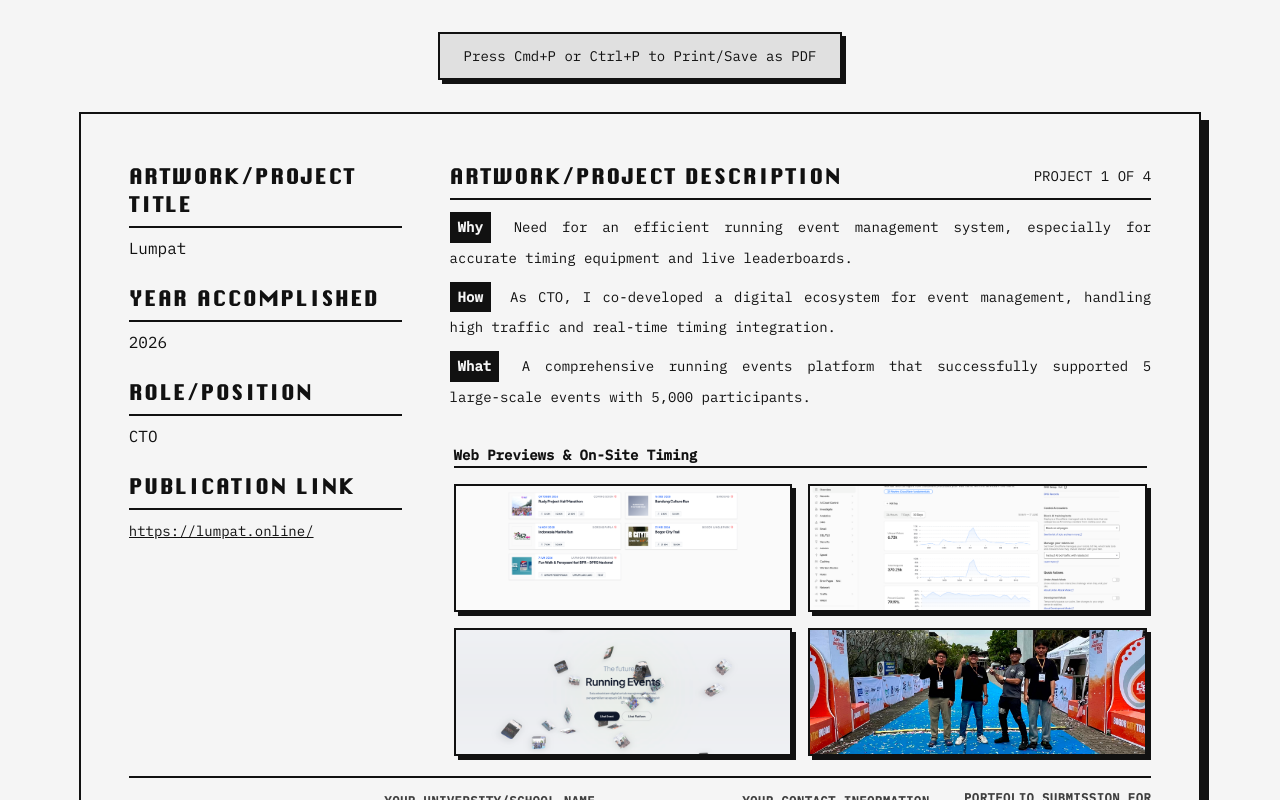
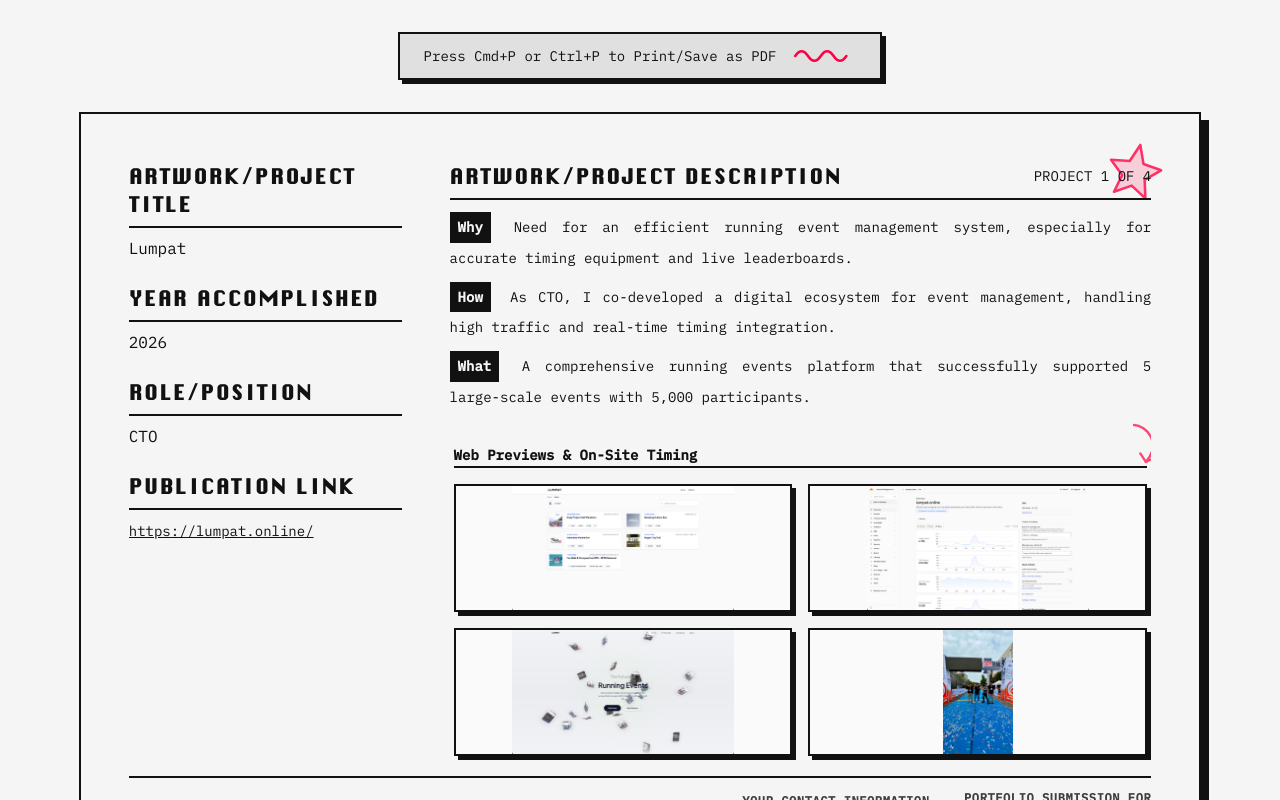
Before and after one commit to aryakamwys/portofolio-arya, a Next.js app: page /academy in a window 1280 px wide. Built offline with nearby package versions, Linux system fonts and the light colour scheme.

Commit message:
style: Fix image cropping, remove footer placeholder, and add cute hand-drawn SVG doodles

```diff
--- a/src/app/academy/page.tsx
+++ b/src/app/academy/page.tsx
@@ -5,6 +5,49 @@
   title: "Academy Portfolio - Muhammad Arya Kamal",
   description: "Portfolio submission for Apple Developer Academy",
 };
+
+// --- Custom Hand-drawn SVGs ---
+const HandDrawnStar = ({ className }: { className?: string }) => (
+  <svg className={className} viewBox="0 0 100 100" fill="none" stroke="currentColor" strokeWidth="4" strokeLinecap="round" strokeLinejoin="round">
+    <path d="M50,10 L61,38 L90,42 L68,62 L75,90 L50,75 L25,90 L32,62 L10,42 L39,38 Z" fill="currentColor" fillOpacity="0.2" />
+  </svg>
+);
+
+const Sparkle = ({ className }: { className?: string }) => (
+  <svg className={className} viewBox="0 0 100 100" fill="none" stroke="currentColor" strokeWidth="6" strokeLinecap="round" strokeLinejoin="round">
+    <path d="M50,15 Q55,45 85,50 Q55,55 50,85 Q45,55 15,50 Q45,45 50,15 Z" fill="currentColor" fillOpacity="0.3" />
+  </svg>
+);
+
+const SwirlyArrow = ({ className }: { className?: string }) => (
+  <svg className={className} viewBox="0 0 100 100" fill="none" stroke="currentColor" strokeWidth="5" strokeLinecap="round" strokeLinejoin="round">
+    <path d="M15,85 C10,40 50,20 85,45" />
+    <path d="M65,35 L85,45 L75,65" />
+  </svg>
+);
+
+const SwirlyArrowDown = ({ className }: { className?: string }) => (
+  <svg className={className} viewBox="0 0 100 100" fill="none" stroke="currentColor" strokeWidth="5" strokeLinecap="round" strokeLinejoin="round">
+    <path d="M15,15 C40,10 80,40 55,85" />
+    <path d="M75,70 L55,85 L40,70" />
+  </svg>
+);
+
+const SmileyFace = ({ className }: { className?: string }) => (
+  <svg className={className} viewBox="0 0 100 100" fill="none" stroke="currentColor" strokeWidth="5" strokeLinecap="round">
+    <circle cx="50" cy="50" r="40" fill="currentColor" fillOpacity="0.1" />
+    <path d="M35 40 Q35 42 35 40" strokeWidth="8" />
+    <path d="M65 40 Q65 42 65 40" strokeWidth="8" />
+    <path d="M30 60 Q50 80 70 60" />
+  </svg>
+);
+
+const Squiggle = ({ className }: { className?: string }) => (
+  <svg className={className} viewBox="0 0 100 20" fill="none" stroke="currentColor" strokeWidth="4" strokeLinecap="round" strokeLinejoin="round">
+    <path d="M5,10 Q15,-5 25,10 T45,10 T65,10 T85,10" />
+  </svg>
+);
+// ------------------------------
 
 export default function AcademyPortfolio() {
   const targetProjects = ["Lumpat", "Hawa", "Prenava", "Competition Maker"];
@@ -14,50 +57,55 @@
     switch (projectName) {
       case "Lumpat":
         return (
-          <div className="flex flex-col gap-2 h-full w-full">
+          <div className="flex flex-col gap-2 h-full w-full relative">
+            <SwirlyArrowDown className="absolute -top-6 -right-6 w-12 h-12 text-[var(--color-accent)] opacity-70 rotate-12" />
             <p className="font-mono text-[14px] font-bold border-b-2 border-[var(--color-navy)] mb-2">Web Previews & On-Site Timing</p>
             <div className="grid grid-cols-2 grid-rows-2 gap-4 flex-1 min-h-0">
-              <img src="/academy-assets/lumpat/Screenshot%202026-06-17%20at%2017.13.14.png" alt="Lumpat Web Preview 1" className="object-cover w-full h-full border-2 border-[var(--color-navy)] shadow-[4px_4px_0_0_var(--color-navy)]" />
-              <img src="/academy-assets/lumpat/Screenshot%202026-06-17%20at%2017.14.49.png" alt="Lumpat Web Preview 2" className="object-cover w-full h-full border-2 border-[var(--color-navy)] shadow-[4px_4px_0_0_var(--color-navy)]" />
-              <img src="/academy-assets/lumpat/Screenshot%202026-06-17%20at%2017.14.03%201.png" alt="Lumpat Web Preview 3" className="object-cover w-full h-full border-2 border-[var(--color-navy)] shadow-[4px_4px_0_0_var(--color-navy)]" />
-              <img src="/academy-assets/lumpat/WhatsApp%20Image%202026-06-12%20at%2021.44.23.jpeg" alt="Lumpat Timing Setup" className="object-cover w-full h-full border-2 border-[var(--color-navy)] shadow-[4px_4px_0_0_var(--color-navy)]" />
+              <img src="/academy-assets/lumpat/Screenshot%202026-06-17%20at%2017.13.14.png" alt="Lumpat Web Preview 1" className="object-contain bg-white/50 w-full h-full border-2 border-[var(--color-navy)] shadow-[4px_4px_0_0_var(--color-navy)]" />
+              <img src="/academy-assets/lumpat/Screenshot%202026-06-17%20at%2017.14.49.png" alt="Lumpat Web Preview 2" className="object-contain bg-white/50 w-full h-full border-2 border-[var(--color-navy)] shadow-[4px_4px_0_0_var(--color-navy)]" />
+              <img src="/academy-assets/lumpat/Screenshot%202026-06-17%20at%2017.14.03%201.png" alt="Lumpat Web Preview 3" className="object-contain bg-white/50 w-full h-full border-2 border-[var(--color-navy)] shadow-[4px_4px_0_0_var(--color-navy)]" />
+              <img src="/academy-assets/lumpat/WhatsApp%20Image%202026-06-12%20at%2021.44.23.jpeg" alt="Lumpat Timing Setup" className="object-contain bg-white/50 w-full h-full border-2 border-[var(--color-navy)] shadow-[4px_4px_0_0_var(--color-navy)]" />
             </div>
           </div>
         );
       case "Hawa":
         return (
-          <div className="flex flex-col gap-2 h-full w-full">
+          <div className="flex flex-col gap-2 h-full w-full relative">
             <p className="font-mono text-[14px] font-bold border-b-2 border-[var(--color-navy)] mb-2">Dashboard & Singapore Showcase</p>
             <div className="grid grid-cols-2 gap-4 flex-1 min-h-0">
-              <img src="/academy-assets/hawa/Screenshot%202026-06-17%20at%2017.16.38.png" alt="Hawa App Preview 1" className="object-cover w-full h-full border-2 border-[var(--color-navy)] shadow-[4px_4px_0_0_var(--color-navy)]" />
-              <img src="/academy-assets/hawa/Screenshot%202026-06-17%20at%2017.17.45.png" alt="Hawa App Preview 2" className="object-cover w-full h-full border-2 border-[var(--color-navy)] shadow-[4px_4px_0_0_var(--color-navy)]" />
+              <img src="/academy-assets/hawa/Screenshot%202026-06-17%20at%2017.16.38.png" alt="Hawa App Preview 1" className="object-contain bg-white/50 w-full h-full border-2 border-[var(--color-navy)] shadow-[4px_4px_0_0_var(--color-navy)]" />
+              <img src="/academy-assets/hawa/Screenshot%202026-06-17%20at%2017.17.45.png" alt="Hawa App Preview 2" className="object-contain bg-white/50 w-full h-full border-2 border-[var(--color-navy)] shadow-[4px_4px_0_0_var(--color-navy)]" />
             </div>
-            <div className="mt-2 bg-[var(--color-cream)] border-2 border-[var(--color-navy)] p-3 shadow-[4px_4px_0_0_var(--color-navy)]">
-               <p className="font-bold text-[14px] leading-tight">🏆 Result: Our team was selected to present the project at the YDCT Global Summit in Singapore! 🇸🇬</p>
-               <a href="https://www.linkedin.com/posts/muhammadaryakamal_climatetech-airquality-bandung-activity-7427930531532828672-zuWG?utm_source=share&utm_medium=member_desktop&rcm=ACoAAEPzrBABMwHE4Lo-2hIwqFNUDNQMn1NHGlQ" target="_blank" rel="noreferrer" className="text-blue-600 underline text-xs mt-1 inline-block">View LinkedIn Post ↗</a>
+            <div className="mt-2 bg-[var(--color-cream)] border-2 border-[var(--color-navy)] p-3 shadow-[4px_4px_0_0_var(--color-navy)] relative">
+               <SmileyFace className="absolute -top-8 -left-4 w-12 h-12 text-yellow-500 -rotate-12" />
+               <p className="font-bold text-[14px] leading-tight ml-4">Result: Our team was selected to present the project at the YDCT Global Summit in Singapore! 🇸🇬</p>
+               <a href="https://www.linkedin.com/posts/muhammadaryakamal_climatetech-airquality-bandung-activity-7427930531532828672-zuWG?utm_source=share&utm_medium=member_desktop&rcm=ACoAAEPzrBABMwHE4Lo-2hIwqFNUDNQMn1NHGlQ" target="_blank" rel="noreferrer" className="text-blue-600 underline text-xs mt-1 ml-4 inline-block font-mono">View LinkedIn Post ↗</a>
             </div>
           </div>
         );
       case "Prenava":
         return (
-          <div className="flex flex-col gap-2 h-full w-full">
+          <div className="flex flex-col gap-2 h-full w-full relative">
             <p className="font-mono text-[14px] font-bold border-b-2 border-[var(--color-navy)] mb-2">Mobile App Screens</p>
             <div className="flex gap-4 flex-1 justify-center items-center min-h-0">
-              <img src="/academy-assets/prenava/Screenshot%202026-06-17%20at%2017.19.54.png" alt="Prenava App 1" className="object-contain h-full max-h-[220px] border-2 border-[var(--color-navy)] shadow-[4px_4px_0_0_var(--color-navy)]" />
-              <img src="/academy-assets/prenava/Screenshot%202026-06-17%20at%2017.23.06.png" alt="Prenava App 2" className="object-contain h-full max-h-[220px] border-2 border-[var(--color-navy)] shadow-[4px_4px_0_0_var(--color-navy)]" />
-              <img src="/academy-assets/prenava/Screenshot%202026-06-17%20at%2017.25.26.png" alt="Prenava App 3" className="object-contain h-full max-h-[220px] border-2 border-[var(--color-navy)] shadow-[4px_4px_0_0_var(--color-navy)]" />
+              <img src="/academy-assets/prenava/Screenshot%202026-06-17%20at%2017.19.54.png" alt="Prenava App 1" className="object-contain bg-white/50 h-full max-h-[220px] border-2 border-[var(--color-navy)] shadow-[4px_4px_0_0_var(--color-navy)]" />
+              <img src="/academy-assets/prenava/Screenshot%202026-06-17%20at%2017.23.06.png" alt="Prenava App 2" className="object-contain bg-white/50 h-full max-h-[220px] border-2 border-[var(--color-navy)] shadow-[4px_4px_0_0_var(--color-navy)]" />
+              <img src="/academy-assets/prenava/Screenshot%202026-06-17%20at%2017.25.26.png" alt="Prenava App 3" className="object-contain bg-white/50 h-full max-h-[220px] border-2 border-[var(--color-navy)] shadow-[4px_4px_0_0_var(--color-navy)]" />
             </div>
-            <div className="mt-2 bg-[var(--color-cream)] border-2 border-[var(--color-navy)] p-3 shadow-[4px_4px_0_0_var(--color-navy)] text-center">
-               <p className="font-bold text-[16px]">🚀 The app is already up and available on the Google Playstore!</p>
+            <div className="mt-2 bg-[var(--color-cream)] border-2 border-[var(--color-navy)] p-3 shadow-[4px_4px_0_0_var(--color-navy)] text-center relative">
+               <Sparkle className="absolute -top-6 -right-4 w-10 h-10 text-[var(--color-accent)] animate-pulse" />
+               <Sparkle className="absolute -bottom-4 -left-4 w-8 h-8 text-yellow-500" />
+               <p className="font-bold text-[16px]">The app is already up and available on the Google Playstore!</p>
             </div>
           </div>
         );
       case "Competition Maker":
         return (
-          <div className="flex flex-col gap-2 h-full w-full">
+          <div className="flex flex-col gap-2 h-full w-full relative">
             <p className="font-mono text-[14px] font-bold border-b-2 border-[var(--color-navy)] mb-2">EISD Hackathon 2025 Highlights</p>
             <div className="flex gap-4 flex-1 min-h-0">
-               <div className="flex-1 bg-[var(--color-cream)] border-2 border-[var(--color-navy)] p-5 shadow-[4px_4px_0_0_var(--color-navy)] flex flex-col justify-center">
+               <div className="flex-1 bg-[var(--color-cream)] border-2 border-[var(--color-navy)] p-5 shadow-[4px_4px_0_0_var(--color-navy)] flex flex-col justify-center relative">
+                  <HandDrawnStar className="absolute -top-5 -left-5 w-12 h-12 text-[var(--color-accent)] -rotate-12" />
                   <h4 className="font-bold text-xl mb-1">ESD Laboratory</h4>
                   <p className="text-sm mb-4 border-b border-[var(--color-navy)] pb-2">Competition Division Coordinator (1 yr 2 mos)</p>
                   <div className="border-l-4 border-[var(--color-navy)] pl-4">
@@ -71,6 +119,7 @@
                     <a href="https://www.instagram.com/eisdcompetition/reel/DS1gLTBAn-_/" target="_blank" rel="noreferrer" className="inline-block bg-white text-black px-4 py-2 font-bold border-2 border-black hover:bg-gray-200 transition">Watch Reel on Instagram ↗</a>
                   </div>
                   <div className="absolute inset-0 opacity-20 bg-gradient-to-tr from-purple-600 to-orange-500"></div>
+                  <SwirlyArrow className="absolute bottom-4 left-4 w-12 h-12 text-white opacity-50 -rotate-45" />
                </div>
             </div>
           </div>
@@ -98,8 +147,9 @@
       <div className="absolute inset-0 z-[100] h-screen w-screen overflow-y-auto bg-[var(--color-canvas)] text-[var(--color-navy)] print:h-auto print:w-auto print:overflow-visible font-sans">
         <div className="mx-auto flex w-full flex-col items-center bg-[var(--color-canvas)] pb-20 print:bg-white print:pb-0">
 
-          <div className="my-8 rounded-none border-2 border-[var(--color-navy)] bg-[var(--color-cream)] px-6 py-3 text-sm font-mono shadow-[4px_4px_0_0_var(--color-navy)] print:hidden">
-            Press Cmd+P or Ctrl+P to Print/Save as PDF
+          <div className="my-8 rounded-none border-2 border-[var(--color-navy)] bg-[var(--color-cream)] px-6 py-3 text-sm font-mono shadow-[4px_4px_0_0_var(--color-navy)] print:hidden flex items-center gap-4">
+            <span>Press Cmd+P or Ctrl+P to Print/Save as PDF</span>
+            <Squiggle className="w-16 h-4 text-[var(--color-accent)]" />
           </div>
 
           {projects.map((project, index) => {
@@ -115,11 +165,17 @@
             return (
               <section
                 key={project.name}
-                className="relative flex flex-col justify-between mb-12 w-[297mm] h-[210mm] border-2 border-[var(--color-navy)] bg-[var(--color-canvas)] p-12 shadow-[8px_8px_0_0_var(--color-navy)] print:mb-0 print:border-none print:shadow-none print:break-after-page print:p-12 box-border"
+                className="relative flex flex-col justify-between mb-12 w-[297mm] h-[210mm] border-2 border-[var(--color-navy)] bg-[var(--color-canvas)] p-12 shadow-[8px_8px_0_0_var(--color-navy)] print:mb-0 print:border-none print:shadow-none print:break-after-page print:p-12 box-border overflow-hidden"
               >
-                <div className="flex flex-1 gap-12 overflow-hidden">
+                {/* Decorative Doodle for each page */}
+                {index === 0 && <HandDrawnStar className="absolute top-6 right-8 w-16 h-16 text-[var(--color-accent)] rotate-12 opacity-80" />}
+                {index === 1 && <Sparkle className="absolute top-10 right-10 w-12 h-12 text-blue-500 rotate-45 opacity-80" />}
+                {index === 2 && <SmileyFace className="absolute top-6 right-8 w-14 h-14 text-orange-500 opacity-80" />}
 
-                  <div className="w-[28%] flex flex-col gap-6">
+                <div className="flex flex-1 gap-12 overflow-hidden relative z-10">
+
+                  <div className="w-[28%] flex flex-col gap-6 relative">
+                    {index === 3 && <SwirlyArrow className="absolute -left-16 top-20 w-12 h-12 text-green-500 opacity-60" />}
                     <div>
                       <h3 className="font-bold text-xl uppercase tracking-widest border-b-2 border-[var(--color-navy)] pb-2 mb-2">Artwork/Project Title</h3>
                       <p className="font-mono text-[16px]">{project.name}</p>
@@ -134,7 +190,7 @@
                          {project.name === "Lumpat" ? "CTO" : project.name === "Competition Maker" ? "Competition Division Coordinator" : "AI & Web Dev Engineer"}
                       </p>
                     </div>
-                    <div>
+                    <div className="relative">
                       <h3 className="font-bold text-xl uppercase tracking-widest border-b-2 border-[var(--color-navy)] pb-2 mb-2">Publication Link</h3>
                       <a href={project.url} className="font-mono text-[14px] underline hover:bg-[var(--color-navy)] hover:text-[var(--color-canvas)] transition-colors break-words">
                         {project.url}
@@ -156,21 +212,21 @@
                       </div>
                     </div>
 
-                    <div className="flex-1 mt-2 p-1 flex flex-col items-center justify-center min-h-0 overflow-hidden">
+                    <div className="flex-1 mt-2 p-1 flex flex-col items-center justify-center min-h-0 overflow-visible">
                       {getProjectMedia(project.name)}
                     </div>
                   </div>
                 </div>
 
-                <div className="mt-4 pt-3 border-t-2 border-[var(--color-navy)] flex justify-between items-end font-mono text-sm leading-relaxed shrink-0">
+                <div className="mt-4 pt-3 border-t-2 border-[var(--color-navy)] flex justify-between items-end font-mono text-sm leading-relaxed shrink-0 relative z-10">
                   <div className="w-[25%] pr-4">
                     <p className="font-bold mb-1 uppercase text-xs tracking-wider text-[var(--color-navy)]/80">Your name</p>
                     <p className="font-bold text-[14px]">Muhammad Arya Kamal.</p>
                   </div>
-                  <div className="w-[35%] pr-4">
+                  <div className="w-[35%] pr-4 relative">
+                    <Squiggle className="absolute -top-4 right-0 w-16 h-4 text-gray-400 opacity-50" />
                     <p className="font-bold mb-1 uppercase text-xs tracking-wider text-[var(--color-navy)]/80">Your university/school name</p>
-                    <p className="font-bold text-[13px]">(Student or Alumni)</p>
-                    <p className="text-[13px]">final-year student at Telkom University</p>
+                    <p className="text-[13px]">Final-year student at Telkom University</p>
                   </div>
                   <div className="w-[20%] pr-4">
                     <p className="font-bold mb-1 uppercase text-xs tracking-wider text-[var(--color-navy)]/80">Your contact information</p>
```
